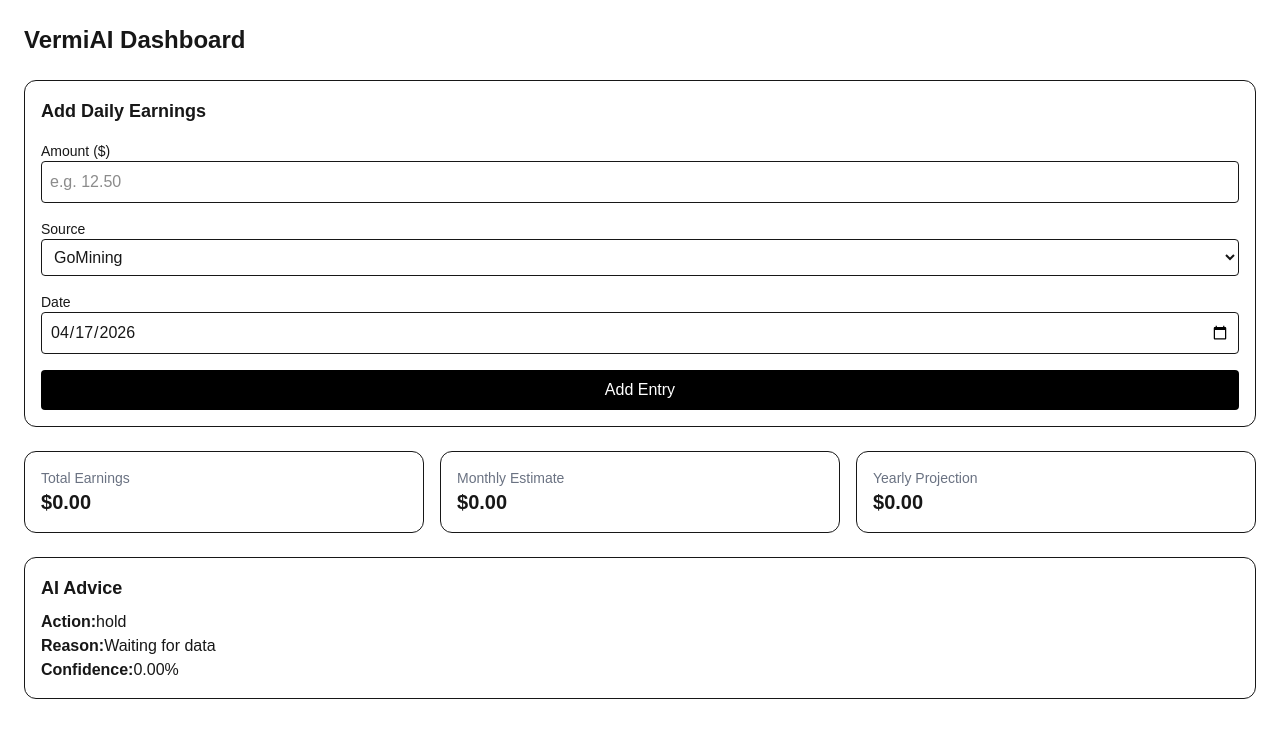
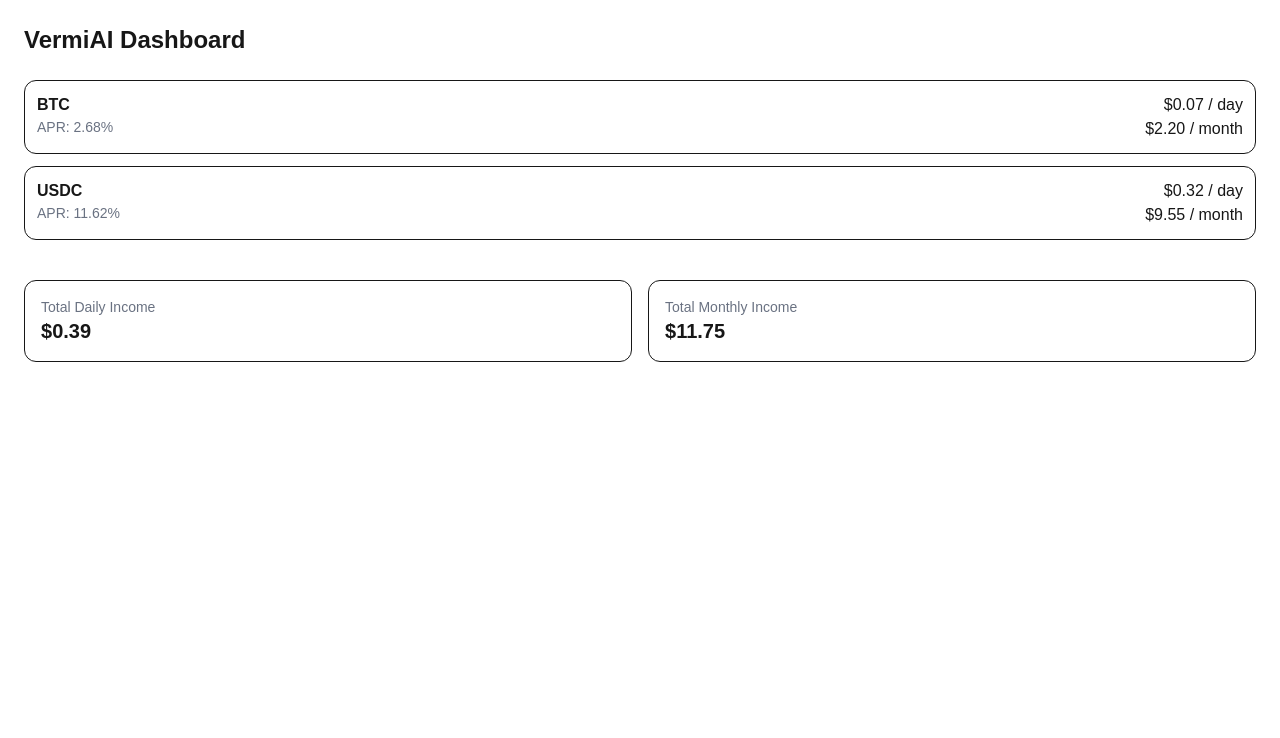
Before and after one commit to Tommysons/vermiai, a Next.js app: page /dashboard in a window 1280 px wide. Shown: the top 738 px of the page. Built offline with nearby package versions, Linux system fonts and the light colour scheme.

Commit message:
Improved formula

```diff
--- a/app/dashboard/page.tsx
+++ b/app/dashboard/page.tsx
@@ -1,103 +1,47 @@
 'use client'
 
-import { useEffect, useMemo, useState } from 'react'
-import EarningsForm from '@/components/EarningForm'
-import { getEarnings } from '@/lib/data/earnings'
-import { getMonthlyEarnings, projectYearly } from '@/lib/utils/calculation'
-import { getAIAdvice } from '@/lib/simulation/aiAdvisor'
-import { calculateROI } from '@/lib/simulation/roi'
+import { getInvestmentReport } from '@/lib/simulation/investmentEngine'
 
 export default function Dashboard() {
-  const [total, setTotal] = useState(0)
-  const [roi, setRoi] = useState({
-    minerROI: 0,
-    aprSimpleEarn: 0,
-    tokenAPR: 0,
-  })
-
-  const [ready, setReady] = useState(false)
-
-  const refreshData = () => {
-    const earnings = getEarnings()
-    const totalValue = getMonthlyEarnings(earnings)
-    const roiData = calculateROI(earnings)
-    setTotal(totalValue)
-    setRoi(roiData)
-    setReady(true)
-  }
-
-  useEffect(() => {
-    refreshData()
-  }, [])
-
-  const yearly = projectYearly(total)
-
-  const ai = useMemo(() => {
-    if (!total) {
-      return {
-        action: 'hold',
-        reason: 'Waiting for data',
-        confidence: 0,
-      }
-    }
-
-    return getAIAdvice({
-      cash: total,
-      aprSimpleEarn: roi.aprSimpleEarn,
-      minerROI: roi.minerROI,
-      tokenAPR: roi.tokenAPR,
-    })
-  }, [total, roi])
-
-  //prevent wrong first render
-  if (!ready) {
-    return (
-      <div className='p-6'>
-        <h1 className='text-2xl font-bold'>Loading VermiAI...</h1>
-      </div>
-    )
-  }
+  const report = getInvestmentReport()
 
   return (
     <div className='p-6 space-y-6'>
       <h1 className='text-2xl font-bold'>VermiAI Dashboard</h1>
 
-      {/* Earnings Form */}
-      <EarningsForm onAdd={refreshData} />
-
-      {/*Stats*/}
-      <div className='grid grid-cols-1 md:grid-cols-3 gap-4'>
+      {/*Per coin breakdown*/}
+      <div className='space-y-3'>
+        {report.breakdown.map((item) => (
+          <div
+            key={item.coin}
+            className='flex justify-between p-3 border rounded-xl'
+          >
+            <div>
+              <p className='font-semibold'>{item.coin}</p>
+              <p className='text-sm text-gray-500'> APR: {item.apr}%</p>
+            </div>
+            <div className='text-right'>
+              <p>${item.dailyIncome.toFixed(2)} / day</p>
+              <p>${item.monthlyIncome.toFixed(2)} / month</p>
+            </div>
+          </div>
+        ))}
+      </div>
+      {/*Total Stats*/}
+      <div className='grid grid-cols-1 md:grid-cols-2 gap-4 pt-4'>
         <div className='p-4 border rounded-xl'>
-          <h2 className='text-sm text-gray-500'>Total Earnings</h2>
-          <p className='text-xl font-semibold'>${total.toFixed(2)}</p>
+          <h2 className='text-sm text-gray-500'>Total Daily Income</h2>
+          <p className='text-xl font-semibold'>
+            ${report.totalDaily.toFixed(2)}
+          </p>
         </div>
 
         <div className='p-4 border rounded-xl'>
-          <h2 className='text-sm text-gray-500'>Monthly Estimate</h2>
-          <p className='text-xl font-semibold'>${total.toFixed(2)}</p>
+          <h2 className='text-sm text-gray-500'>Total Monthly Income</h2>
+          <p className='text-xl font-semibold'>
+            ${report.totalMonthly.toFixed(2)}
+          </p>
         </div>
-
-        <div className='p-4 border rounded-xl'>
-          <h2 className='text-sm text-gray-500'>Yearly Projection</h2>
-          <p className='text-xl font-semibold'>${yearly.toFixed(2)}</p>
-        </div>
-      </div>
-
-      {/* AI Advice */}
-      <div className='p-4 border rounded-xl'>
-        <h2 className='text-lg font-semibold mb-2'>AI Advice</h2>
-        <p>
-          <strong>Action:</strong>
-          {ai.action}
-        </p>
-        <p>
-          <strong>Reason:</strong>
-          {ai.reason}
-        </p>
-        <p>
-          <strong>Confidence:</strong>
-          {(ai.confidence * 100).toFixed(2)}%
-        </p>
       </div>
     </div>
   )
--- a/app/page.tsx
+++ b/app/page.tsx
@@ -1,7 +1,8 @@
-export default function Home() {
-  return (
-    <div>
-      <h1>VermiAI</h1>
-    </div>
-  )
+'use client'
+
+import { getAPR } from '@/lib/data/apr'
+
+export default function Test() {
+  console.log(getAPR('BTC'))
+  return <h1>Test</h1>
 }
--- /dev/null
+++ b/app/test/page.tsx
@@ -0,0 +1,15 @@
+'use client'
+
+import { calculateInvestmentIncome } from '@/lib/simulation/investmentCalculator'
+
+export default function Test() {
+  const investments = [
+    { coin: 'BTC', amount: 1000 },
+    { coin: 'USDC', amount: 1000 },
+  ]
+
+  const result = calculateInvestmentIncome(investments)
+  console.log('TEST')
+  console.log(result)
+  return <div>Check console</div>
+}
--- /dev/null
+++ b/components/InvestmentBreakdown.tsx
@@ -0,0 +1,43 @@
+'use client'
+
+import { calculateInvestmentIncome } from '@/lib/simulation/investmentCalculator'
+
+type Props = {
+  investments: {
+    coin: string
+    amount: number
+  }[]
+}
+
+export default function InvestmentBreakdown({ investments }: Props) {
+  const result = calculateInvestmentIncome(investments)
+
+  const totalDaily = result.reduce((sum, r) => sum + r.dailyIncome, 0)
+  const totalMonthly = result.reduce((sum, r) => sum + r.monthlyIncome, 0)
+
+  return (
+    <div className='p-4 space-y-4'>
+      {/* Per coin*/}
+      <div className='space-y-2'>
+        {result.map((item) => (
+          <div key={item.coin} className='flex justify-between'>
+            <span>{item.coin}</span>
+
+            <span>
+              ${item.dailyIncome.toFixed(2)} / day | $
+              {item.monthlyIncome.toFixed(2)} / month
+            </span>
+          </div>
+        ))}
+      </div>
+
+      {/*Total*/}
+      <div className='border-t pt-3 font-bold flex justify-between'>
+        <span>Total</span>
+        <span>
+          ${totalDaily.toFixed(2)} / day | ${totalMonthly.toFixed(2)} / month
+        </span>
+      </div>
+    </div>
+  )
+}
--- /dev/null
+++ b/lib/data/apr.ts
@@ -0,0 +1,22 @@
+export type CoinAPR = {
+  coin: string
+  apr: number // in %
+  updatedAt?: string
+  source?: 'manual' | 'api'
+}
+
+export const APR_CONFIG: CoinAPR[] = [
+  { coin: 'BTC', apr: 2.68, source: 'manual' },
+  { coin: 'ETH', apr: 1.77, source: 'manual' },
+  { coin: 'USDC', apr: 11.62, source: 'manual' },
+  { coin: 'BNB', apr: 0.5, source: 'manual' },
+  { coin: 'SOL', apr: 3.95, source: 'manual' },
+  { coin: 'TON', apr: 15.58, source: 'manual' },
+]
+
+export function getAPR(coin: string): number {
+  const found = APR_CONFIG.find(
+    (c) => c.coin.toLowerCase() === coin.toLowerCase(),
+  )
+  return found ? found.apr : 0
+}
--- /dev/null
+++ b/lib/data/investments.ts
@@ -0,0 +1,30 @@
+export type Investment = {
+  coin: string
+  amount: number
+}
+
+let investments: Investment[] = [
+  { coin: 'BTC', amount: 1000 },
+  { coin: 'USDC', amount: 1000 },
+]
+
+//GET
+export function getInvestments(): Investment[] {
+  return investments
+}
+
+//ADD
+export function addInvestment(inv: Investment) {
+  const existing = investments.find((i) => i.coin === inv.coin)
+
+  if (existing) {
+    existing.amount += inv.amount
+  } else {
+    investments.push(inv)
+  }
+}
+
+//Reset
+export function resetInvestments() {
+  investments = []
+}
--- /dev/null
+++ b/lib/simulation/investmentCalculator.ts
@@ -0,0 +1,33 @@
+import { getAPR } from '../data/apr'
+
+export type Investment = {
+  coin: string
+  amount: number
+}
+
+export type InvestmentResult = {
+  coin: string
+  investment: number
+  apr: number
+  dailyIncome: number
+  monthlyIncome: number
+}
+
+export function calculateInvestmentIncome(
+  investments: Investment[],
+): InvestmentResult[] {
+  return investments.map((inv) => {
+    const apr = getAPR(inv.coin)
+
+    const dailyIncome = (inv.amount * apr) / 100 / 365
+    const monthlyIncome = dailyIncome * 30
+
+    return {
+      coin: inv.coin,
+      investment: inv.amount,
+      apr,
+      dailyIncome,
+      monthlyIncome,
+    }
+  })
+}
--- a/lib/simulation/investmentEngine.ts
+++ b/lib/simulation/investmentEngine.ts
@@ -0,0 +1,13 @@
+import { getInvestments } from '../data/investments'
+import { calculateInvestmentIncome } from './investmentCalculator'
+
+export function getInvestmentReport() {
+  const investments = getInvestments()
+
+  const breakdown = calculateInvestmentIncome(investments)
+
+  const totalDaily = breakdown.reduce((sum, i) => sum + i.dailyIncome, 0)
+  const totalMonthly = breakdown.reduce((sum, i) => sum + i.monthlyIncome, 0)
+
+  return { breakdown, totalDaily, totalMonthly }
+}
```
